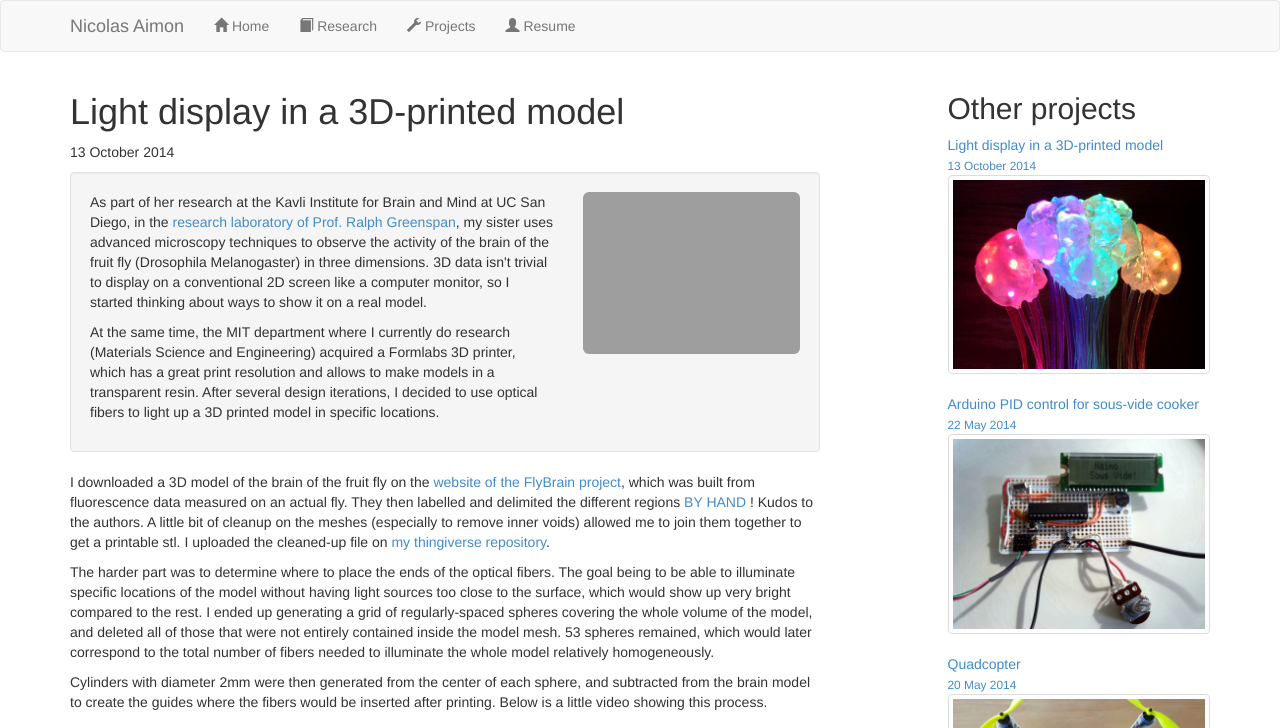
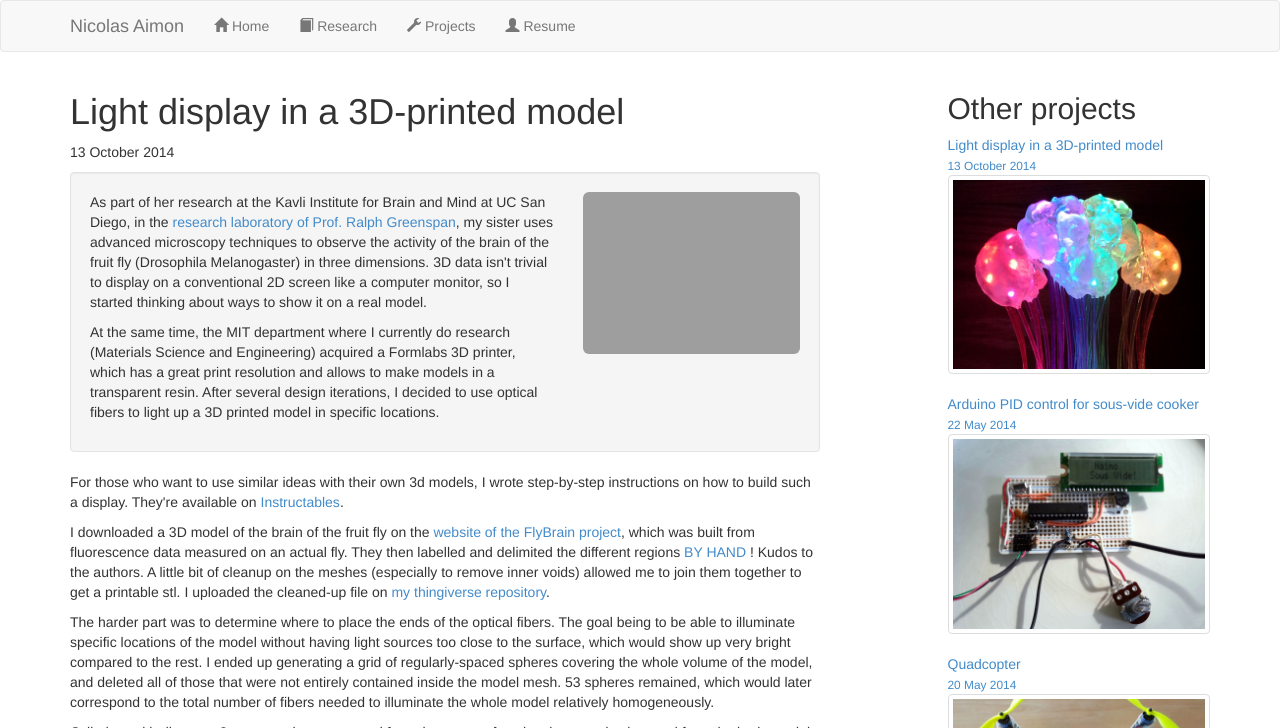
Before and after one commit to naimo/nicolas.github.com, a Jekyll site: the page built from _posts/2014-10-13-brain.md, in a window 1280 px wide and 900 px high, cut to the strip 0-728 px from the top of the window. Built offline with Jekyll 4.4.1, drawn with Linux system fonts in a browser that asks for light colours; Markdown is read by kramdown in place of the engine named in the settings.

Commit message:
Insructables link

```diff
--- a/_posts/2014-10-13-brain.md
+++ b/_posts/2014-10-13-brain.md
@@ -19,6 +19,10 @@ image: brain
 	</div>
 </div>
 </div>
+
+<p>
+	For those who want to use similar ideas with their own 3d models, I wrote step-by-step instructions on how to build such a display. They're available on <a href="http://www.instructables.com/id/Light-show-in-a-3D-printed-model/">Instructables</a>.
+</p>
 
 <p>
 	I downloaded a 3D model of the brain of the fruit fly on the <a href="http://flybrain.neurobio.arizona.edu/Flybrain/html/contrib/2000/rein/adultbrain.html">website of the FlyBrain project</a>, which was built from fluorescence data measured on an actual fly. They then labelled and delimited the different regions <a href="http://flybrain.neurobio.arizona.edu/Flybrain/html/contrib/2000/rein/mms.html">BY HAND</a> ! Kudos to the authors. A little bit of cleanup on the meshes (especially to remove inner voids) allowed me to join them together to get a printable stl. I uploaded the cleaned-up file on <a href="http://www.thingiverse.com/naimo/designs">my thingiverse repository</a>.
```
